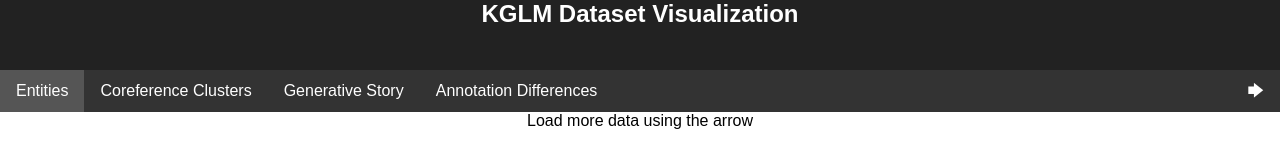
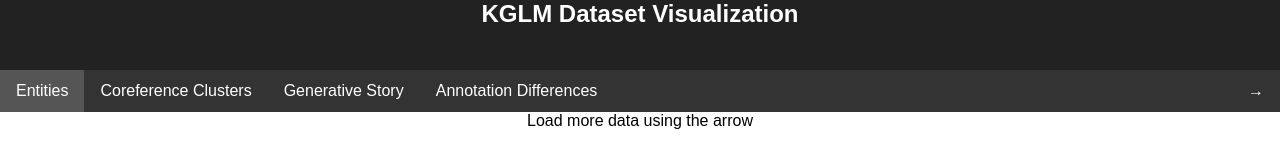
Before and after one commit to rloganiv/realm-viz, a React (Create React App) app in the folder demo/: page /entity in a window 1280 px wide. Shown: the part 120-282 px from the top of the page. Built offline with nearby package versions, Linux system fonts and the light colour scheme.

Commit message:
Changed arrow

```diff
--- a/demo/src/components/Menu.js
+++ b/demo/src/components/Menu.js
@@ -62,7 +62,7 @@ class _Menu extends React.Component {
                                 {buildLink('story', 'Generative Story')}
                                 {buildLink('diff', 'Annotation Differences')}
                                 <li className='nav__cell right next__button'>
-                                    <span><a onClick={this.getNextExample}>&#129094;</a></span>
+                                    <span><a onClick={this.getNextExample}>&#8594;</a></span>
                                 </li>
                         </ul>
                     </nav>
```
